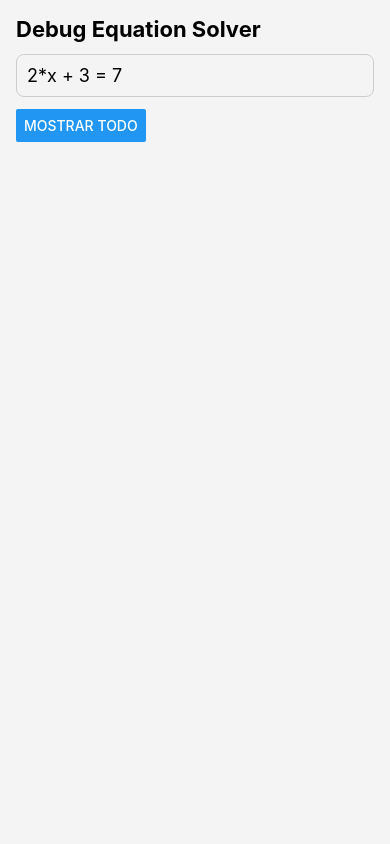
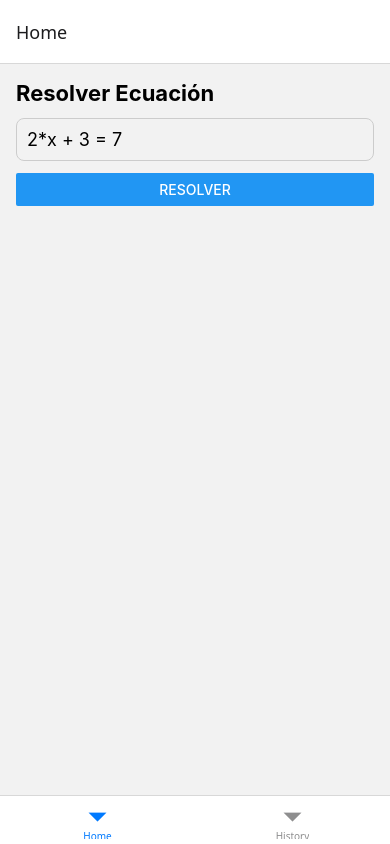
Before and after one commit to CarlosPaz64/algebra-app, a React Native app: screen /Home in a window 390 px wide. Built offline with nearby package versions, Linux system fonts and the light colour scheme.

Commit message:
Historial y paso a paso
Añadido de los módulos para mostrar el paso a paso y guardar un historial de ecuaciones preferidas por el usuario

```diff
--- a/App.tsx
+++ b/App.tsx
@@ -1,13 +1,15 @@
 if (typeof window !== "undefined") {
   require("katex/dist/katex.min.css");
 }
-import { DebugEquationSolver } from './ASTTest';
-import { SafeAreaView } from 'react-native';
+
+import React from "react";
+import { SafeAreaView } from "react-native";
+import RootNavigator from "./src/navigation/RootNavigation";
 
 export default function App() {
   return (
     <SafeAreaView style={{ flex: 1, backgroundColor: "#f4f4f4" }}>
-      <DebugEquationSolver />
+      <RootNavigator /> {/* NAVEGACIÓN COMPLETA */}
     </SafeAreaView>
   );
 }
--- a/src/features/solver/domain/usecases/ClearAllEquationsUseCase.ts
+++ b/src/features/solver/domain/usecases/ClearAllEquationsUseCase.ts
@@ -1,9 +1,9 @@
 import { EquationContract } from "../contracts/EquationContract";
 
-export class ClearAllEquationUseCase {
-    constructor(private repository: EquationContract){}
+export class ClearAllEquationsUseCase {
+  constructor(private repository: EquationContract) {}
 
-    async(): Promise<void> {
-        return this.repository.clearAllEquations();
-    }
+  async execute(): Promise<void> {
+    return this.repository.clearAllEquations();
+  }
 }
--- a/src/features/solver/domain/usecases/DeleteEquationUseCase.ts
+++ b/src/features/solver/domain/usecases/DeleteEquationUseCase.ts
@@ -1,9 +1,9 @@
 import { EquationContract } from "../contracts/EquationContract";
 
 export class DeleteEquationUseCase {
-    constructor(private repository: EquationContract){}
+  constructor(private repository: EquationContract) {}
 
-    async(id: string): Promise<void> {
-        return this.repository.deleteEquation(id);
-    }
+  async execute(id: string): Promise<void> {
+    return this.repository.deleteEquation(id);
+  }
 }
--- /dev/null
+++ b/src/features/solver/presentation/UseEquationStore.ts
@@ -0,0 +1,53 @@
+import { create } from 'zustand';
+import { Equation } from '../domain/entities/Equation';
+import { GetEquationsUseCase } from '../domain/usecases/GetEquationsUseCase';
+import { SaveEquationUseCase } from '../domain/usecases/SaveEquationUseCase';
+import { DeleteEquationUseCase } from '../domain/usecases/DeleteEquationUseCase';
+import { ClearAllEquationsUseCase } from '../domain/usecases/ClearAllEquationsUseCase';
+import { EquationStorageRepository } from '../infrastructure/repositories/EquationStorageRepository';
+import { GetEquationById } from '../domain/usecases/GetEquationByIdUseCase';
+
+const repository = new EquationStorageRepository();
+
+interface EquationState {
+    equations: Equation[];
+    loadEquations: () => Promise<void>;
+    saveEquation: (eq: Equation) => Promise<void>;
+    deleteEquation: (id: string) => Promise<void>;
+    clearAll: () => Promise<void>;
+}
+
+export const useEquationStore = create<EquationState>((set) => ({
+    equations: [],
+
+    loadEquations: async () => {
+        const usecase = new GetEquationsUseCase(repository);
+        const list = await usecase.execute();
+        set({ equations: list });
+    },
+
+    saveEquation: async (eq) => {
+        const usecase = new SaveEquationUseCase(repository);
+        await usecase.execute(eq);
+        const updated = await new GetEquationsUseCase(repository).execute();
+        set({ equations: updated });
+    },
+
+    deleteEquation: async (id) => {
+        const usecase = new DeleteEquationUseCase(repository);
+        await usecase.execute(id);
+        const updated = await new GetEquationsUseCase(repository).execute();
+        set({ equations: updated });
+    },
+
+    clearAll: async () => {
+        const usecase = new ClearAllEquationsUseCase(repository);
+        await usecase.execute();
+        set({ equations: [] });
+    },
+
+    getEquationById: async (id: string) => {
+        const usecase = new GetEquationById(repository);
+        return await usecase.execute(id);
+    }
+}));
--- /dev/null
+++ b/src/features/solver/presentation/views/HistoryScreen.tsx
@@ -0,0 +1,34 @@
+import React, { useEffect } from "react";
+import { View, Text, FlatList, StyleSheet } from "react-native";
+import { useEquationStore } from "../UseEquationStore";
+import { MathRenderer } from "../../../../../MathRender";
+
+export default function HistoryScreen() {
+  const { equations, loadEquations } = useEquationStore();
+
+  useEffect(() => {
+    loadEquations();
+  }, []);
+
+  return (
+    <View style={styles.container}>
+      <Text style={styles.title}>Historial</Text>
+      <FlatList
+        data={equations}
+        keyExtractor={(item) => item.id}
+        renderItem={({ item }) => (
+          <View style={styles.card}>
+            <Text>{item.rawInput}</Text>
+            <MathRenderer expression={item.steps[item.steps.length - 1].latex} />
+          </View>
+        )}
+      />
+    </View>
+  );
+}
+
+const styles = StyleSheet.create({
+  container: { padding: 16 },
+  title: { fontSize: 22, fontWeight: "bold", marginBottom: 12 },
+  card: { padding: 12, borderBottomWidth: 1, borderBottomColor: "#ccc" },
+});
--- /dev/null
+++ b/src/features/solver/presentation/views/HomeScreen.tsx
@@ -0,0 +1,67 @@
+import React, { useState } from "react";
+import { View, Text, TextInput, Button, StyleSheet, ScrollView } from "react-native";
+import { solveStepByStep } from "../../../core/algebra/rules/StepByStepRules";
+import { Equation } from "../../domain/entities/Equation";
+import { MathRenderer } from "../../../../../MathRender";
+import { useNavigation } from "@react-navigation/native";
+import { NativeStackNavigationProp } from "@react-navigation/native-stack";
+import { RootStackParamList } from "../../../../navigation/RootNavigation";
+
+export default function HomeScreen() {
+  const [input, setInput] = useState("2*x + 3 = 7");
+  const [latex, setLatex] = useState("");
+  const [equation, setEquation] = useState<Equation | null>(null);
+  const navigation = useNavigation<NativeStackNavigationProp<RootStackParamList>>();
+
+  const handleSolve = () => {
+    try {
+      const steps = solveStepByStep(input);
+      const finalStep = steps[steps.length - 1];
+      setEquation({
+        id: Date.now().toString(),
+        rawInput: input,
+        parsed: finalStep.ast,
+        steps,
+        solved: true,
+        createdAt: new Date().toISOString(),
+      });
+      setLatex(finalStep.latex);
+    } catch (e) {
+      console.error(e);
+    }
+  };
+
+  return (
+    <ScrollView contentContainerStyle={styles.container}>
+      <Text style={styles.title}>Resolver Ecuación</Text>
+      <TextInput
+        style={styles.input}
+        value={input}
+        onChangeText={setInput}
+        placeholder="Ej: 2*x + 3 = 7"
+      />
+      <Button title="Resolver" onPress={handleSolve} />
+      {latex && equation ? (
+        <View style={styles.result}>
+          <Text>Resultado:</Text>
+          <MathRenderer expression={latex} />
+          <Button
+            title="Mostrar pasos"
+            onPress={() => navigation.navigate("StepByStep", { equation })}
+          />
+        </View>
+      ) : null}
+    </ScrollView>
+  );
+}
+
+
+const styles = StyleSheet.create({
+  container: { padding: 16 },
+  title: { fontSize: 22, fontWeight: "bold", marginBottom: 12 },
+  input: {
+    borderWidth: 1, borderColor: "#ccc",
+    borderRadius: 8, padding: 10, marginBottom: 12, fontSize: 18,
+  },
+  result: { marginTop: 20 },
+});
--- /dev/null
+++ b/src/features/solver/presentation/views/StepByStepScreen.tsx
@@ -0,0 +1,41 @@
+import React from "react";
+import { View, ScrollView, Button, Text, StyleSheet } from "react-native";
+import { RouteProp, useNavigation, useRoute } from "@react-navigation/native";
+import { RootStackParamList } from "../../../../navigation/RootNavigation";
+import { useEquationStore } from "../UseEquationStore";
+import { MathRenderer } from "../../../../../MathRender";
+
+export default function StepByStepScreen() {
+  const route = useRoute<RouteProp<RootStackParamList, "StepByStep">>();
+  const navigation = useNavigation();
+  const { saveEquation } = useEquationStore();
+
+  const { equation } = route.params;
+
+  const handleSave = () => {
+    saveEquation(equation);
+    navigation.goBack();
+  };
+
+  return (
+    <ScrollView contentContainerStyle={styles.container}>
+      <Text style={styles.title}>Paso a Paso</Text>
+      {equation.steps.map((step) => (
+        <View key={step.stepNumber} style={styles.step}>
+          <Text style={styles.stepTitle}>
+            Paso {step.stepNumber}: {step.description}
+          </Text>
+          <MathRenderer expression={step.latex} />
+        </View>
+      ))}
+      <Button title="Guardar ecuación" onPress={handleSave} />
+    </ScrollView>
+  );
+}
+
+const styles = StyleSheet.create({
+  container: { padding: 16 },
+  title: { fontSize: 22, fontWeight: "bold", marginBottom: 12 },
+  step: { marginBottom: 24 },
+  stepTitle: { fontWeight: "bold", marginBottom: 6 },
+});
--- /dev/null
+++ b/src/navigation/RootNavigation.tsx
@@ -0,0 +1,40 @@
+
+import React from "react";
+import { createBottomTabNavigator } from "@react-navigation/bottom-tabs";
+import { createNativeStackNavigator } from "@react-navigation/native-stack";
+import { NavigationContainer } from "@react-navigation/native";
+import HomeScreen from "../features/solver/presentation/views/HomeScreen";
+import HistoryScreen from "../features/solver/presentation/views/HistoryScreen";
+import StepByStepScreen from "../features/solver/presentation/views/StepByStepScreen";
+import { Equation } from "../features/solver/domain/entities/Equation";
+
+export type RootStackParamList = {
+  Tabs: undefined;
+  StepByStep: { equation: Equation };
+};
+
+export type TabParamList = {
+  Home: undefined;
+  History: undefined;
+};
+
+const Stack = createNativeStackNavigator<RootStackParamList>();
+const Tabs = createBottomTabNavigator<TabParamList>();
+
+const TabNavigator = () => (
+  <Tabs.Navigator>
+    <Tabs.Screen name="Home" component={HomeScreen} />
+    <Tabs.Screen name="History" component={HistoryScreen} />
+  </Tabs.Navigator>
+);
+
+export default function RootNavigator() {
+  return (
+    <NavigationContainer>
+      <Stack.Navigator>
+        <Stack.Screen name="Tabs" component={TabNavigator} options={{ headerShown: false }} />
+        <Stack.Screen name="StepByStep" component={StepByStepScreen} />
+      </Stack.Navigator>
+    </NavigationContainer>
+  );
+}
```
Also changed, not shown: package.json (+9 -1 lines), 1 other file (tests, documents, lock files or other folders).
